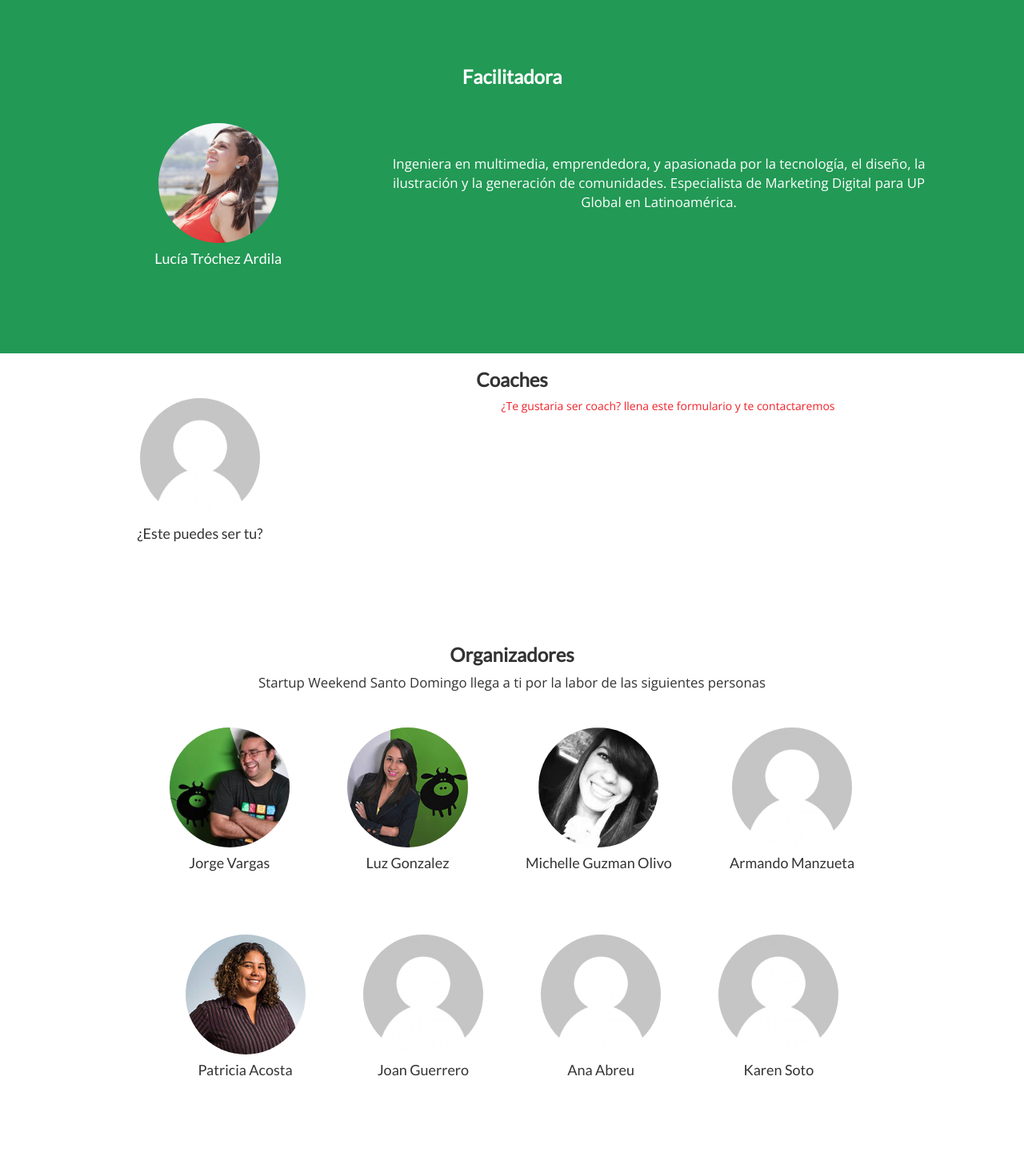
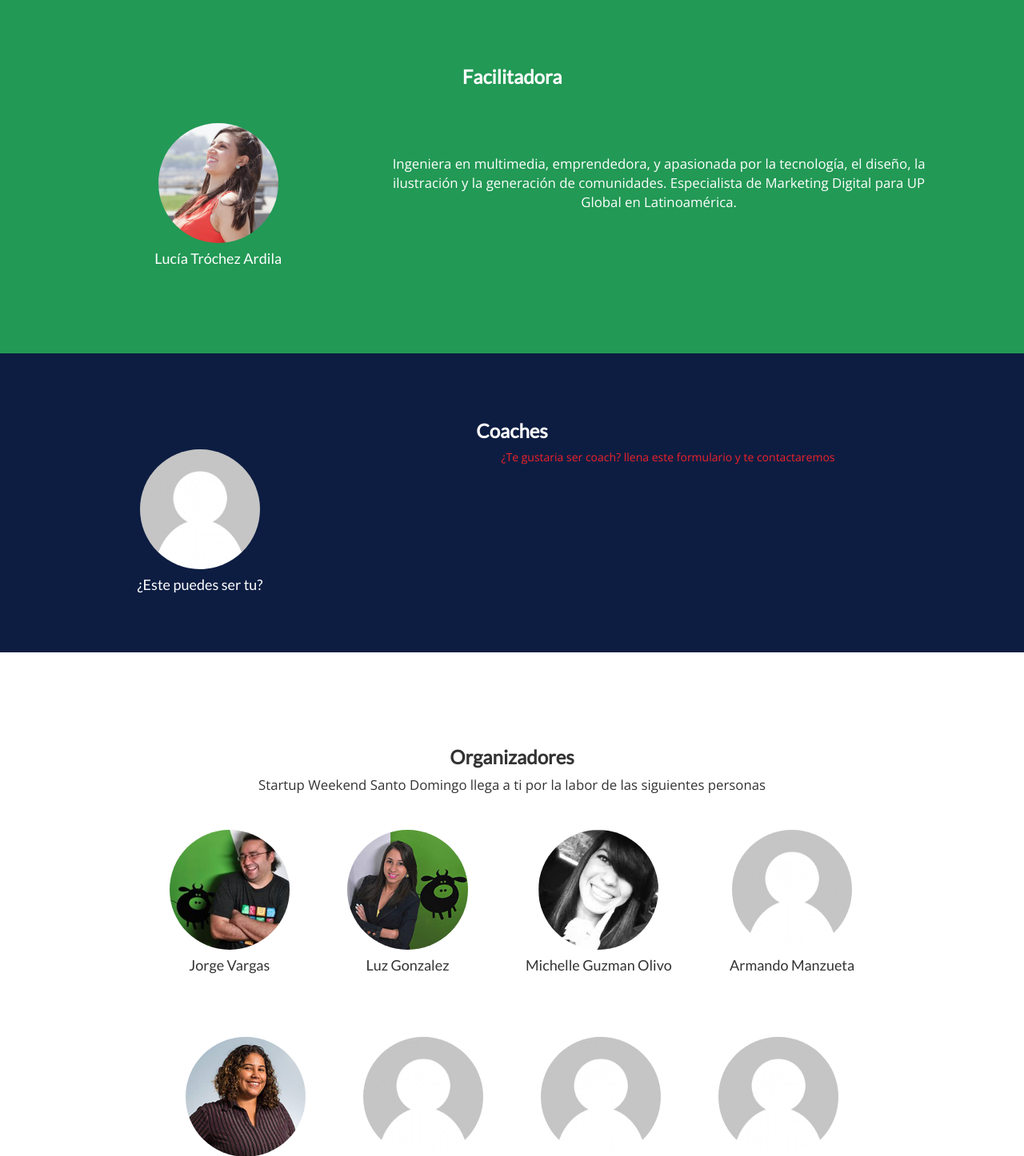
Before and after one commit to jeasoft/startupweekenddo, a Django app: page / in a window 1280 px wide. Shown: the part 3515-4961 px from the top of the page at 80% size. Run offline with Django 3.2, Linux system fonts and the light colour scheme; some libraries are stand-ins or nearby versions.

Commit message:
Adding a background color for coaches.

```diff
--- a/app/static/css/app.css
+++ b/app/static/css/app.css
@@ -252,6 +252,13 @@ p, a {
   padding: 5% 0%;
 }
 
+#coaches {
+  background-color: #0d1d42;
+  color: #fff;
+  padding: 5% 0%;
+}
+
+
 #collaborators {
   background-color: #0e467d;
   color: #fff;
```
